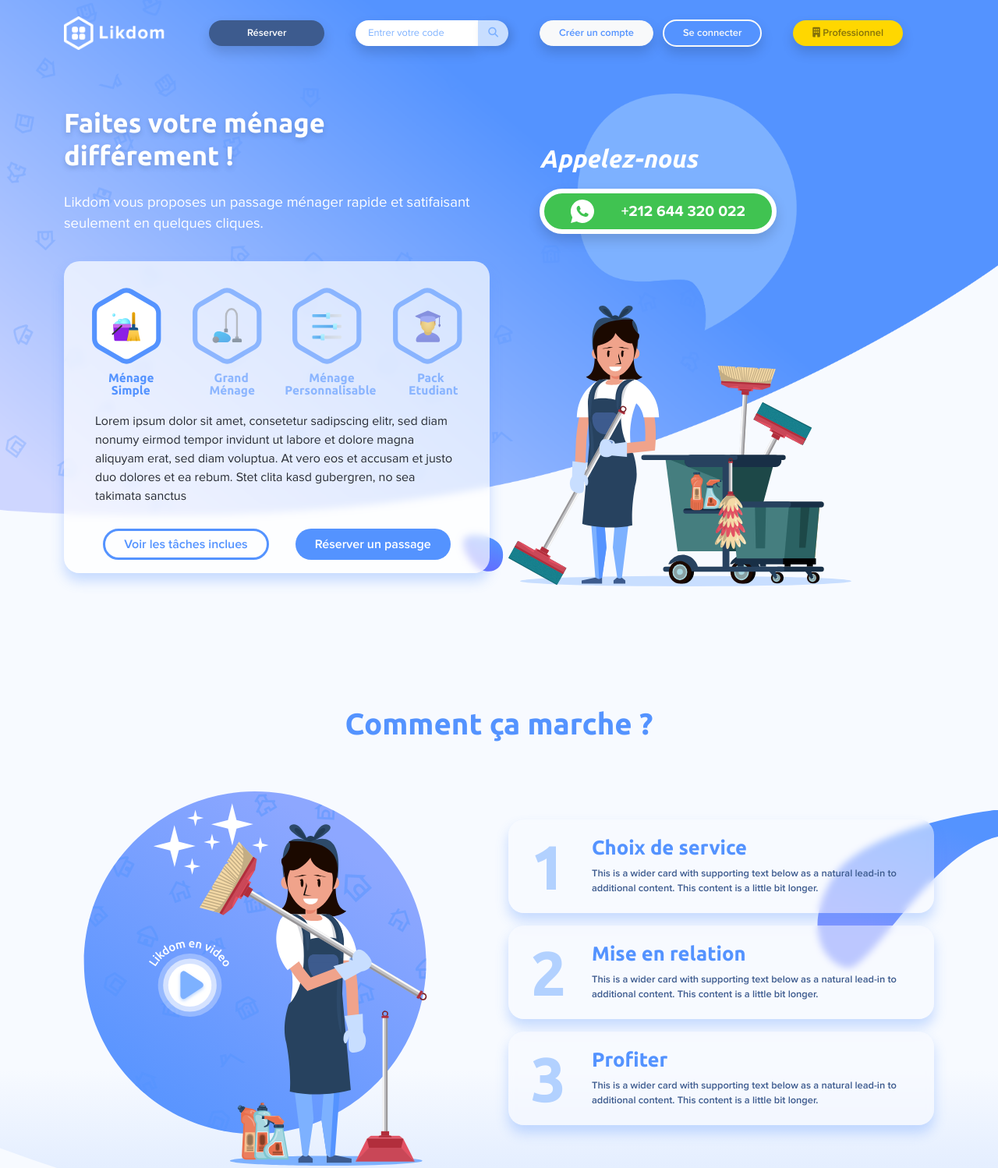
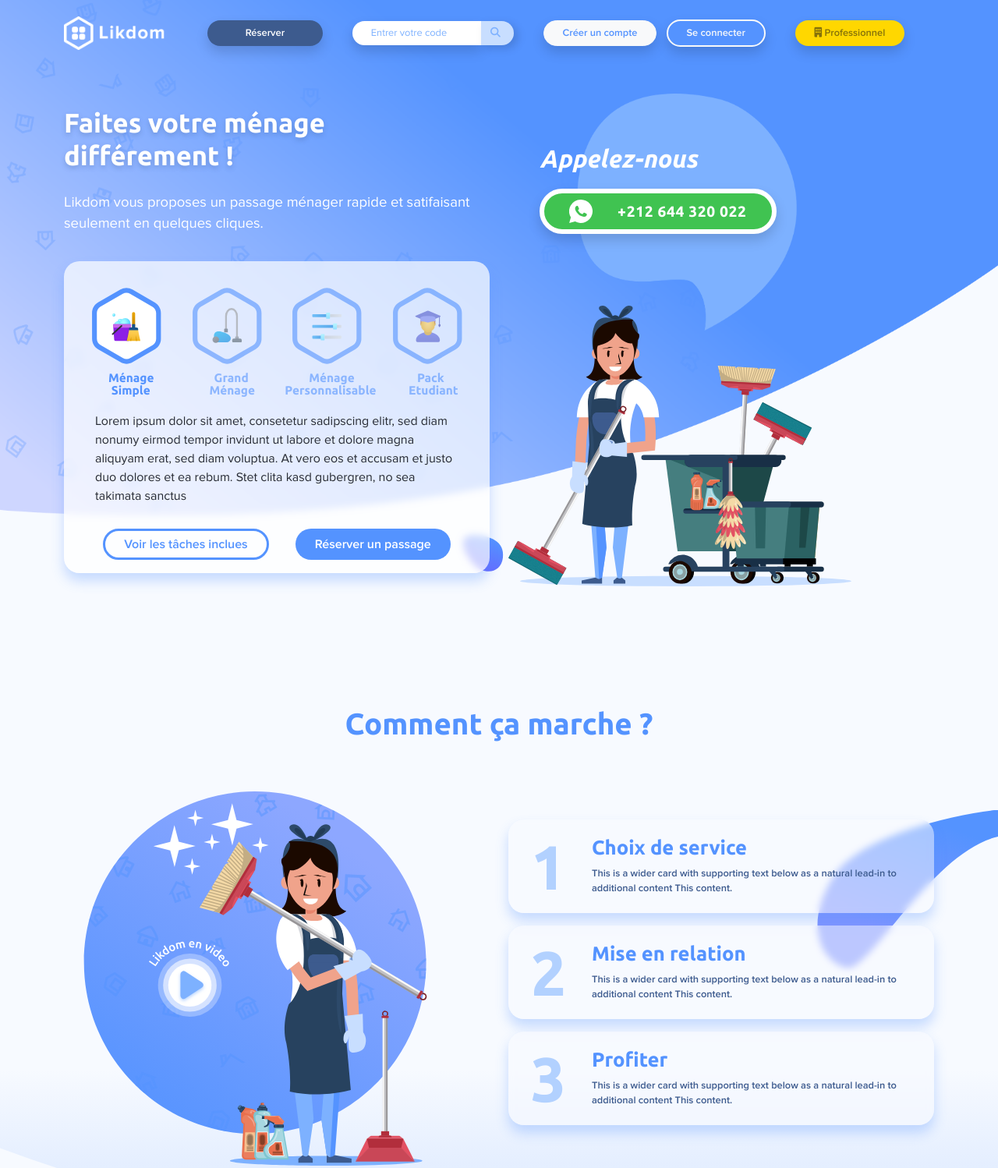
Before and after one commit to MedRachy/likdom-UI, a plain HTML site: page index.html in a window 1280 px wide. Shown: the top 1498 px of the page at 78% size. Drawn offline with nearby package versions, Linux system fonts and the light colour scheme.

Commit message:
edit index

```diff
--- a/css/home.css
+++ b/css/home.css
@@ -185,10 +185,13 @@
 }
 
 .btn-callus {
+    font-family: 'Ubuntu', sans-serif;
+    font-weight: bold;
+    font-style: normal;
     width: clamp(60% , 2.5vw , 70%);
     margin-top: 2.5vh;
-    font-weight: 700;
     font-size: clamp(1rem , 1.5vw , 2rem);
+    letter-spacing: 0.62px;
     color: white;
     background-color: #40C351;
     border: 0.4rem solid white;
--- a/css/navbar.css
+++ b/css/navbar.css
@@ -75,7 +75,7 @@
 }
 
 .form-search {
-    padding-left : 1rem;
+    padding-left : 1.5rem;
     border-radius: 20px 0px 0px 20px;
     font-size: clamp(0.7rem , 1vw , 1rem);
     border: none;
@@ -83,6 +83,7 @@
 }
 
 #button-search {
+    padding: 0rem 1rem 0rem 0.7rem;
     background-color: #C8DEFF;
     color: #7DB1FF;
     border-radius: 0px 20px 20px 0px;
--- a/index.html
+++ b/index.html
@@ -681,7 +681,7 @@
                                         <h5 class="card-title">Choix de service</h5>
                                         <p class="card-text">This is a wider card with supporting text below as a
                                             natural
-                                            lead-in to additional content. This content is a little bit longer.</p>
+                                            lead-in to additional content This content.</p>
                                     </div>
                                 </div>
                             </div>
@@ -696,7 +696,7 @@
                                         <h5 class="card-title">Mise en relation</h5>
                                         <p class="card-text">This is a wider card with supporting text below as a
                                             natural
-                                            lead-in to additional content. This content is a little bit longer.</p>
+                                            lead-in to additional content This content.</p>
                                     </div>
                                 </div>
                             </div>
@@ -711,7 +711,7 @@
                                         <h5 class="card-title">Profiter</h5>
                                         <p class="card-text">This is a wider card with supporting text below as a
                                             natural
-                                            lead-in to additional content. This content is a little bit longer.</p>
+                                            lead-in to additional content This content.</p>
                                     </div>
                                 </div>
                             </div>
```
